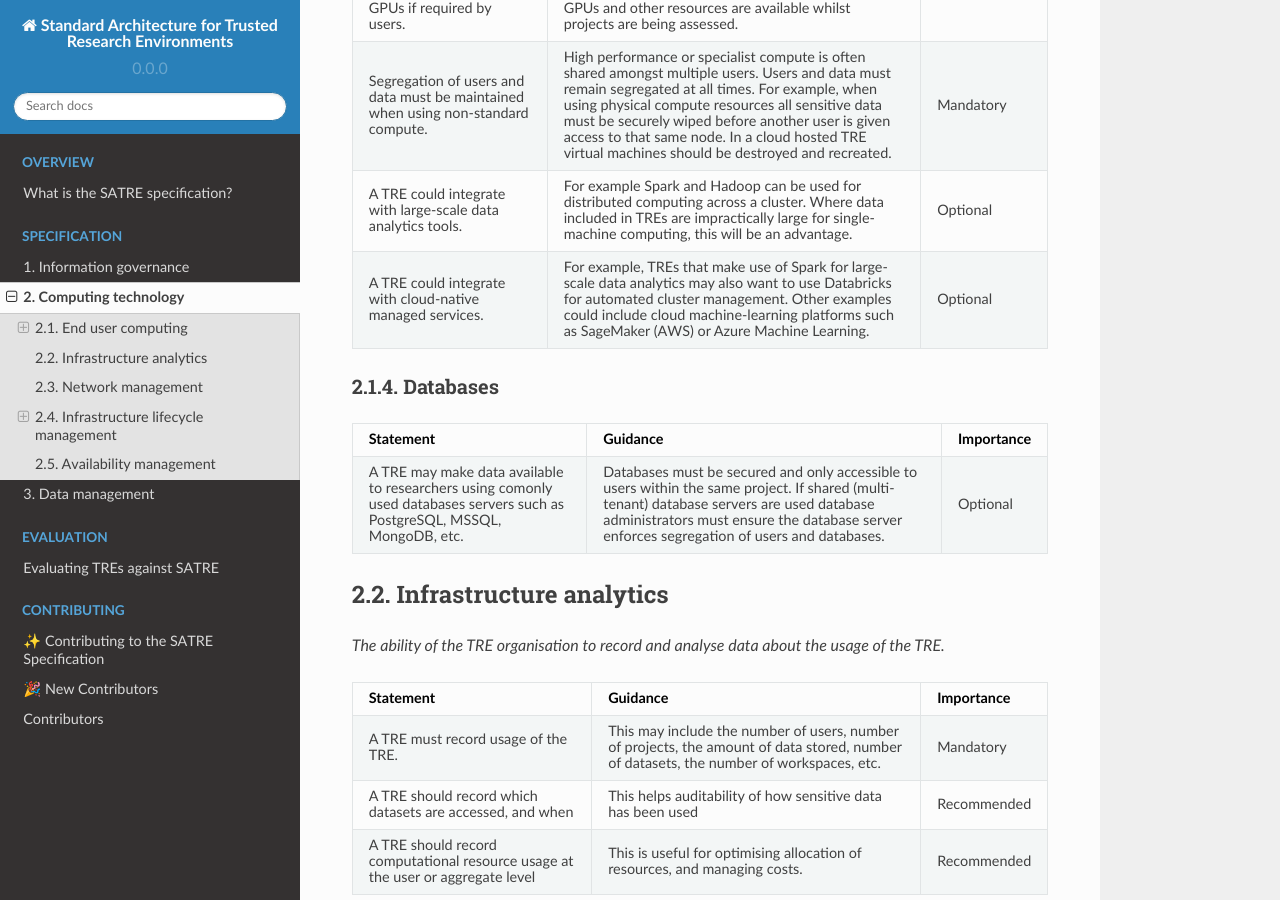
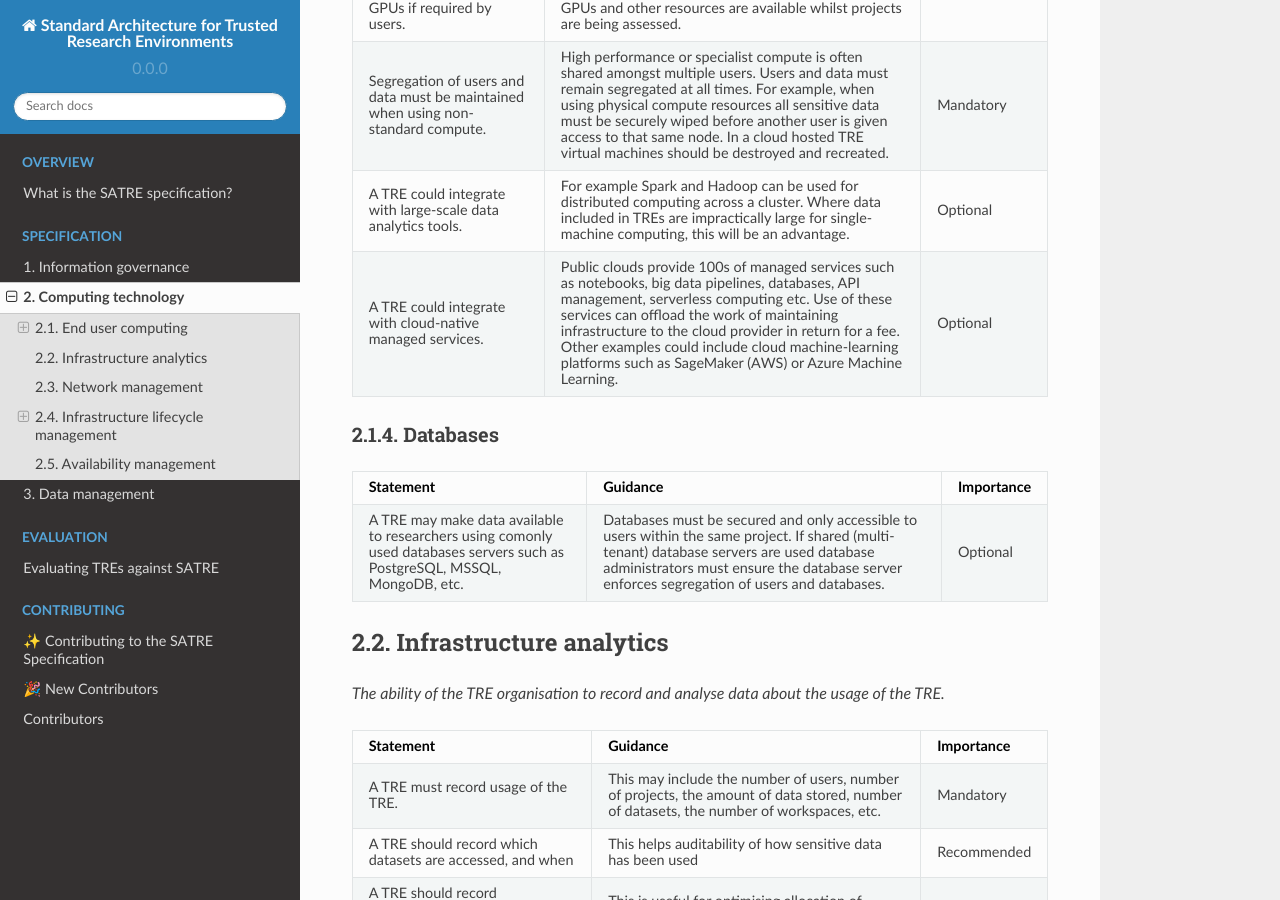
Before and after one commit to sa-tre/satre-specification, a Sphinx documentation site: the page built from docs/source/pillars/computing_technology.md, in a window 1280 px wide and 900 px high, scrolled down 2763 px. Built offline with Sphinx 7.4.7 and the Read the Docs theme 2.0.0, drawn with Linux system fonts in a browser that asks for light colours.

Commit message:
Update docs/source/pillars/computing_technology.md
Co-authored-by: Simon Li <orpheus+devel@gmail.com>

````diff
--- a/docs/source/pillars/computing_technology.md
+++ b/docs/source/pillars/computing_technology.md
@@ -117,7 +117,7 @@ _The ability to run analyses requiring more compute resources, or more specialis
     Where data included in TREs are impractically large for single-machine computing, this will be an advantage.
   - Optional
 * - A TRE could integrate with cloud-native managed services.
-  - For example, TREs that make use of Spark for large-scale data analytics may also want to use Databricks for automated cluster management.
+  - Public clouds provide 100s of managed services such as notebooks, big data pipelines, databases, API management, serverless computing etc. Use of these services can offload the work of maintaining infrastructure to the cloud provider in return for a fee.
     Other examples could include cloud machine-learning platforms such as SageMaker (AWS) or Azure Machine Learning.
   - Optional
 ```
````
